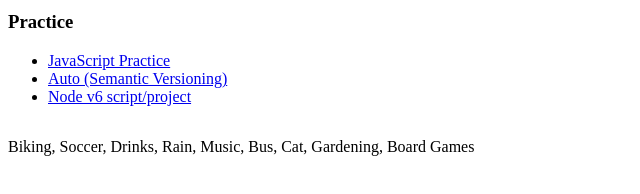
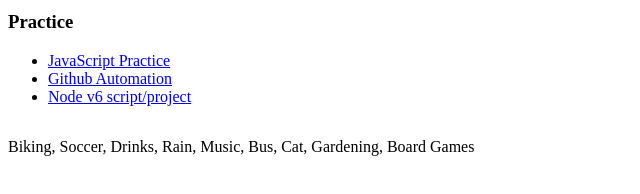
Before and after one commit to devlinjunker/devlinjunker.github.io, a plain HTML site: page index.html in a window 1280 px wide. Shown: the part 486-680 px from the top of the page, 0-640 px from the left. Drawn offline with Linux system fonts and the light colour scheme; no server answers.

Commit message:
Update index.html

```diff
--- a/index.html
+++ b/index.html
@@ -113,7 +113,7 @@
         <a href="/JS.Fun">JavaScript Practice</a>
       </li>
       <li>
-        <a href="https://github.com/devlinjunker/test.auto/">Auto (Semantic Versioning)</a>
+        <a href="https://github.com/devlinjunker/test.github.actions/">Github Automation</a>
       </li>
       <li>
         <a href="https://github.com/devlinjunker/basic.node6/">Node v6 script/project</a>
```
